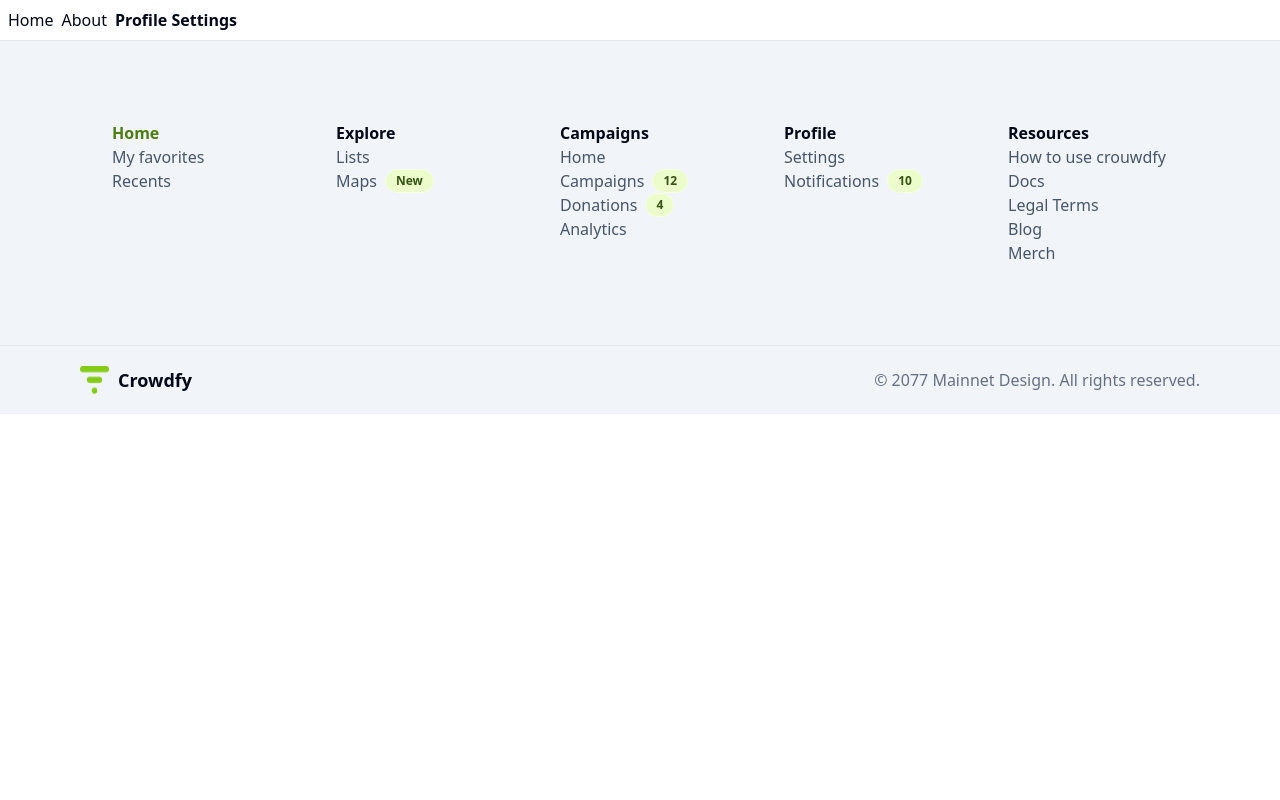
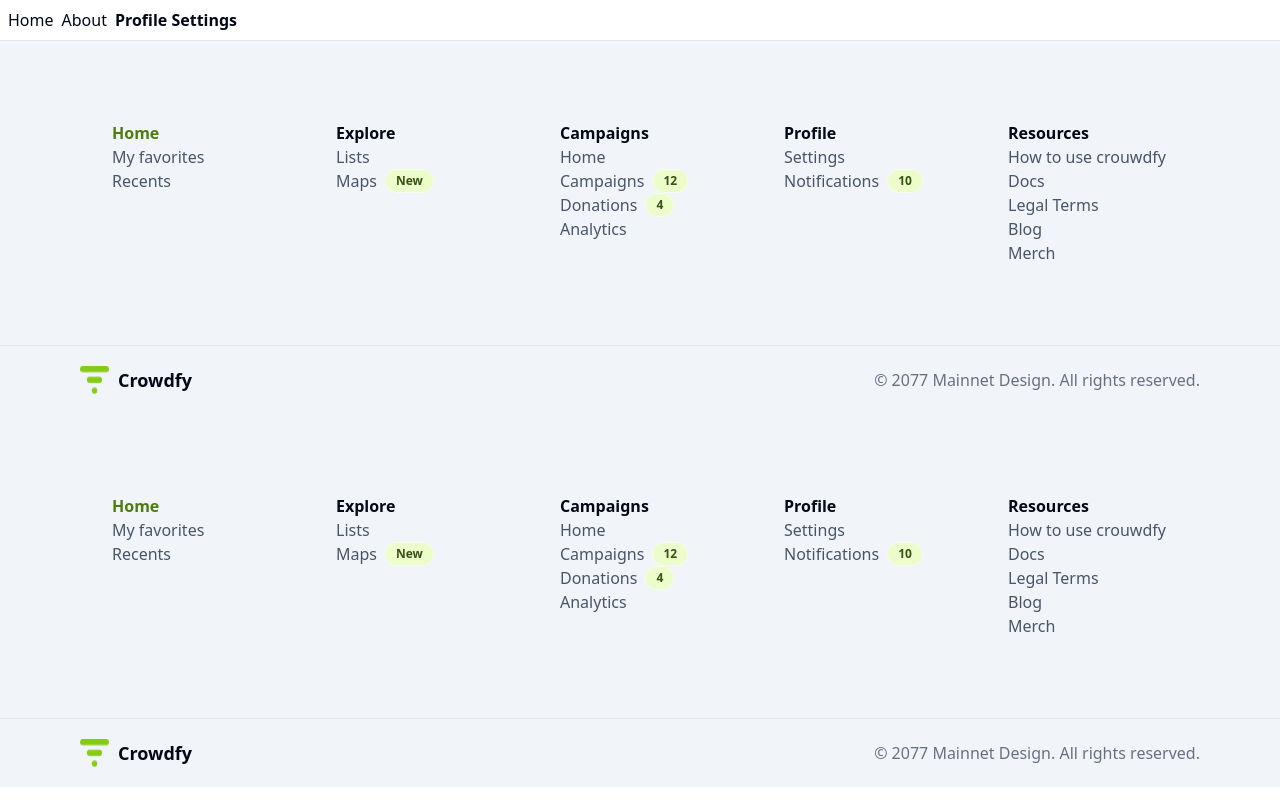
Before and after one commit to Aprender-e-Crescer/crowdfy, a React (Vite) app: page /profile-settings in a window 1280 px wide. Built offline with nearby package versions, Linux system fonts and the light colour scheme.

Commit message:
Agora de forma correta e com letra maiuscula importando na root o Footer

```diff
--- a/src/routes/__root.tsx
+++ b/src/routes/__root.tsx
@@ -1,3 +1,4 @@
+import Footer from '@/components/ui/footer'
 import { createRootRoute, Link, Outlet } from '@tanstack/react-router'
 import { TanStackRouterDevtools } from '@tanstack/router-devtools'
 
@@ -17,7 +18,7 @@ export const Route = createRootRoute({
       </div>
       <hr />
       <Outlet />
-      <footer />
+      <Footer />
       <TanStackRouterDevtools />
     </>
   ),
```
